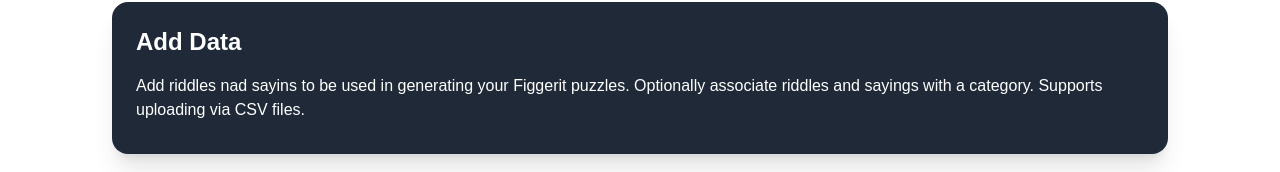
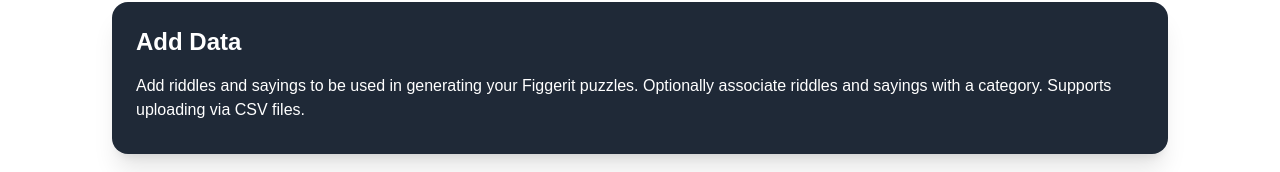
Before and after one commit to wesleywardlaw/figgerit-builder, a Next.js app: page / in a window 1280 px wide. Shown: the part 126-298 px from the top of the page. Built offline with nearby package versions, Linux system fonts and the light colour scheme.

Commit message:
fix typo

```diff
--- a/app/page.tsx
+++ b/app/page.tsx
@@ -8,7 +8,7 @@
           <Link href="/build">Add Data</Link>
         </h2>
         <p className="text-white mb-2">
-          Add riddles nad sayins to be used in generating your Figgerit puzzles.
+          Add riddles and sayings to be used in generating your Figgerit puzzles.
           Optionally associate riddles and sayings with a category. Supports
           uploading via CSV files.
         </p>
```
